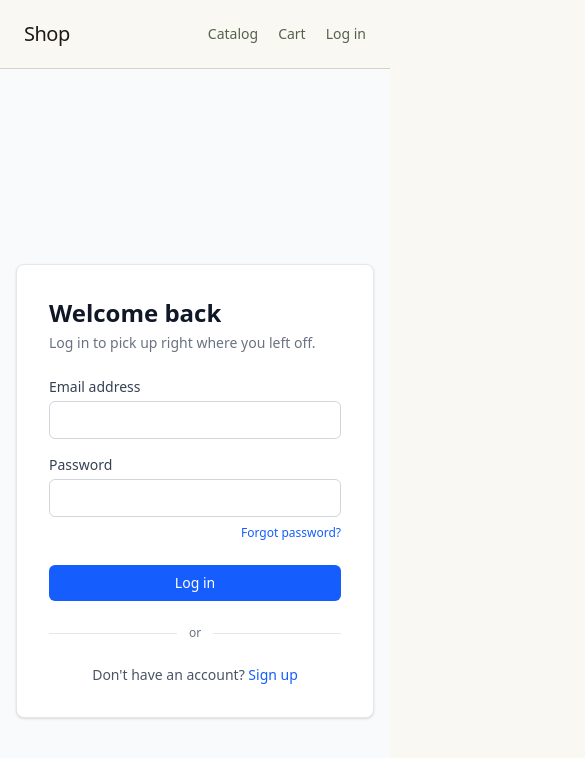
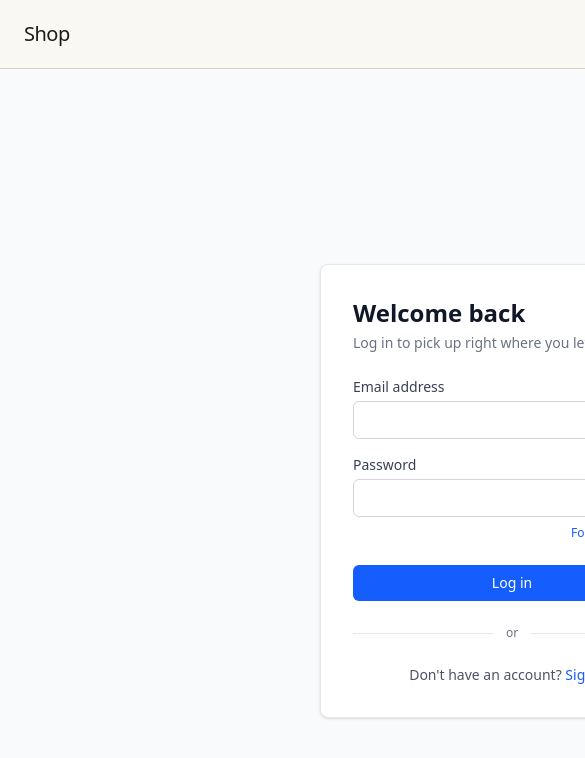
Before and after one commit to AkashKrMasih/nextjs, a Next.js app: page /login in a window 390 px wide. Shown: the top 758 px of the page, 585 px wide, since content can reach past the window. Built offline with nearby package versions, Linux system fonts and the light colour scheme; no server answers.

Commit message:
fix layout issue

```diff
--- /dev/null
+++ b/app/components/ConditionalBody.tsx
@@ -0,0 +1,20 @@
+"use client";
+
+import {usePathname} from "next/navigation";
+
+export function ConditionalBody({children}: {children: React.ReactNode}) {
+  const pathname = usePathname();
+  const isAdmin = pathname?.startsWith("/admin");
+
+  return (
+    <body
+      className={
+        isAdmin
+          ? "flex min-h-full flex-col bg-[#FAF8F3] text-[#1E1B16]"
+          : "flex min-h-full w-[1024px] mx-auto flex-col bg-[#FAF8F3] text-[#1E1B16]"
+      }
+    >
+    {children}
+    </body>
+  );
+}
--- a/app/layout.tsx
+++ b/app/layout.tsx
@@ -1,34 +1,35 @@
-import type { Metadata } from "next";
-import { Geist, Geist_Mono } from "next/font/google";
-import { SiteHeader } from "./components/SiteHeader";
-import { ConditionalSiteHeader } from "./components/ConditionalSiteHeader";
+import type {Metadata} from "next";
+import {Geist, Geist_Mono} from "next/font/google";
+import {SiteHeader} from "./components/SiteHeader";
+import {ConditionalSiteHeader} from "./components/ConditionalSiteHeader";
+import {ConditionalBody} from "./components/ConditionalBody";
 import "../src/styles/index.css";
 
 const geistSans = Geist({
   variable: "--font-geist-sans",
-  subsets: ["latin"],
+  subsets:  ["latin"],
 });
 
 const geistMono = Geist_Mono({
   variable: "--font-geist-mono",
-  subsets: ["latin"],
+  subsets:  ["latin"],
 });
 
 export const metadata: Metadata = {
-  title: "Shop",
+  title:       "Shop",
   description: "A basic Next.js storefront",
 };
 
-export default function RootLayout({ children }: LayoutProps<"/">) {
+export default function RootLayout({children}: LayoutProps<"/">) {
   return (
     <html
       lang="en"
       className={`${geistSans.variable} ${geistMono.variable} h-full antialiased`}
     >
-      <body className="flex min-h-full flex-col bg-[#FAF8F3] text-[#1E1B16]">
-        <ConditionalSiteHeader siteHeader={<SiteHeader />} />
-        {children}
-      </body>
+    <ConditionalBody>
+      <ConditionalSiteHeader siteHeader={<SiteHeader/>}/>
+      {children}
+    </ConditionalBody>
     </html>
   );
 }
--- a/app/users/[id]/address/AddressManager.tsx
+++ b/app/users/[id]/address/AddressManager.tsx
@@ -72,7 +72,7 @@ export function AddressManager({
           <p className="text-sm text-[#55624A]">You haven&apos;t saved any addresses yet.</p>
         </div>
       ) : (
-        <ul className="mt-4 grid gap-3 sm:grid-cols-2">
+        <ul className="mt-4 grid gap-3 sm:grid-cols-2 lg:grid-cols-3">
           {addresses.map((address) => (
             <li
               key={address.id}
--- a/app/users/[id]/address/page.tsx
+++ b/app/users/[id]/address/page.tsx
@@ -4,8 +4,8 @@ import { prisma } from '@/lib/prisma';
 import { AddressManager } from './AddressManager';
 
 export default async function AddressPage({
-  params,
-}: {
+                                            params,
+                                          }: {
   params: Promise<{ id: string }>;
 }) {
   const { id } = await params;
@@ -26,7 +26,7 @@ export default async function AddressPage({
   });
 
   return (
-    <main className="mx-auto max-w-3xl px-6 py-10">
+    <main className="max-w-6xl px-6 py-10">
       <h1 className="text-2xl tracking-tight text-[#1E1B16]">Saved addresses</h1>
       <p className="mt-1 text-sm text-[#55624A]">
         Manage the addresses you ship to at checkout.
```
